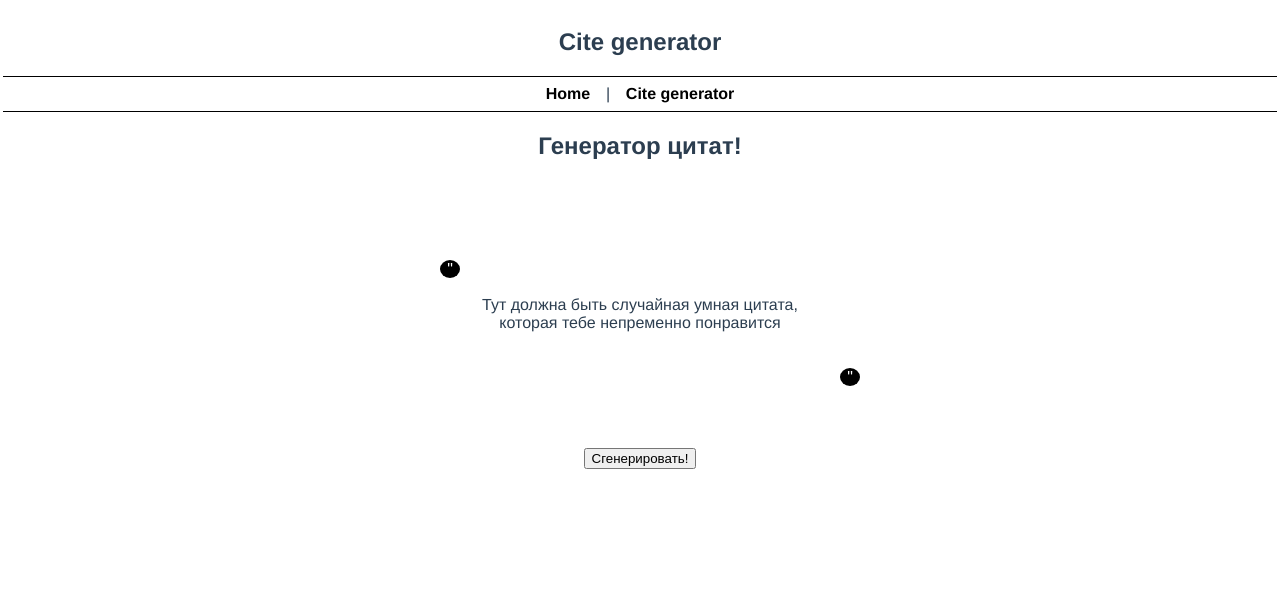
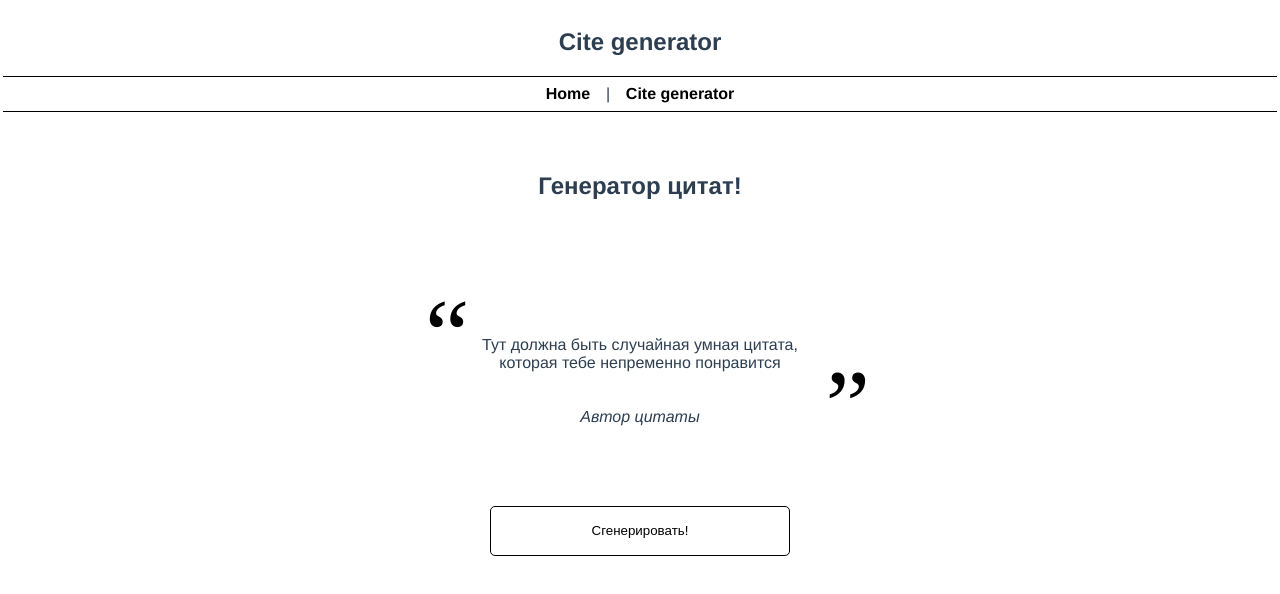
Before and after one commit to beautiful-cookie/cite-for-every-day, a Vue app: page /Cite-generator in a window 1280 px wide. Shown: the top 594 px of the page. Built offline with nearby package versions, Linux system fonts and the light colour scheme.

Commit message:
quotes styled

```diff
--- a/src/views/Cite-generator.vue
+++ b/src/views/Cite-generator.vue
@@ -1,68 +1,89 @@
 <template>
   <div class="about">
-    <div class="cites">
+    <blockquote>
       <h2>Генератор цитат!</h2>
 
       <span class="span-text">
         <p class="text">Тут должна быть случайная умная цитата, которая тебе непременно понравится</p>
+        <cite>Автор цитаты</cite>
       </span>
 
       <button>Сгенерировать!</button>
-    </div>
+    </blockquote>
   </div>
 </template>
 
 <style scoped>
-  .cites
+
+  blockquote
   {
     display: flex;
     flex-direction: column;
     justify-content: center;
     align-items: center;
     gap: 10vh;
+    margin-top: 5vh;
+    font-size: 16px;
+  }
+
+  button
+  {
+    color: black;
+    font-weight: 500;
+    border-radius: 5px;
+    padding: 5px;
+    width: 300px;
+    height: 50px;
+    background-color: white;
+    border: 1px solid black;
+    transition-property: box-shadow, color, background-color;
+    transition-duration: 0.3s;
+  }
+
+  button:hover
+  {
+    box-shadow: 0 0 8px black;
+    background-color: black;
+    color: white;
   }
 
   .span-text
   {
+    position: relative;
     max-width: 400px;
   }
   .text
   {
     text-align: center;
-    /* border: 1px solid rgba(0, 0, 0, 0.5);  */
-    /* box-shadow: 0 0 8px rgba(0, 0, 0, 0.5); */
     border-radius: 10px;
     padding: 20px;
   }
 
+  .span-text:before,
+  .span-text:after
+  {
+    position: absolute;
+    color: black;
+    font-size: 100px;
+    font-family: Times, sans-serif;
+    line-height: 100px;
+    border-radius: 50%;
+
+  }
+
   .span-text::before
   {
-    content: '"';
-    position: absolute;
-    background-color: black;
-    color: white;
-    border-radius: 50%;
-    width: 20px;
-    font-weight: 500;
-    font-family: 'Franklin Gothic Medium', 'Arial Narrow', Arial, sans-serif;
-    transform: translate(-1000%);
-    top: auto;
-    margin: auto;
+    content: '“';
+    left: -15px;
+    top: -15px;
   }
 
   .span-text::after
   {
-    content: '"';
-    position: absolute;
-    background-color: black;
-    color: white;
-    border-radius: 50%;
-    width: 20px;
-    font-weight: 500;
-    font-family: 'Franklin Gothic Medium', 'Arial Narrow', Arial, sans-serif;
-    transform: translate(1000%);
-    top: auto;
-    margin: auto;
+    content: '”';
+    right: -30px;
+    bottom: -30px;
   }
 
+
 </style>
```
Also changed, not shown: src/components/Header.vue (+0 -9 lines).
